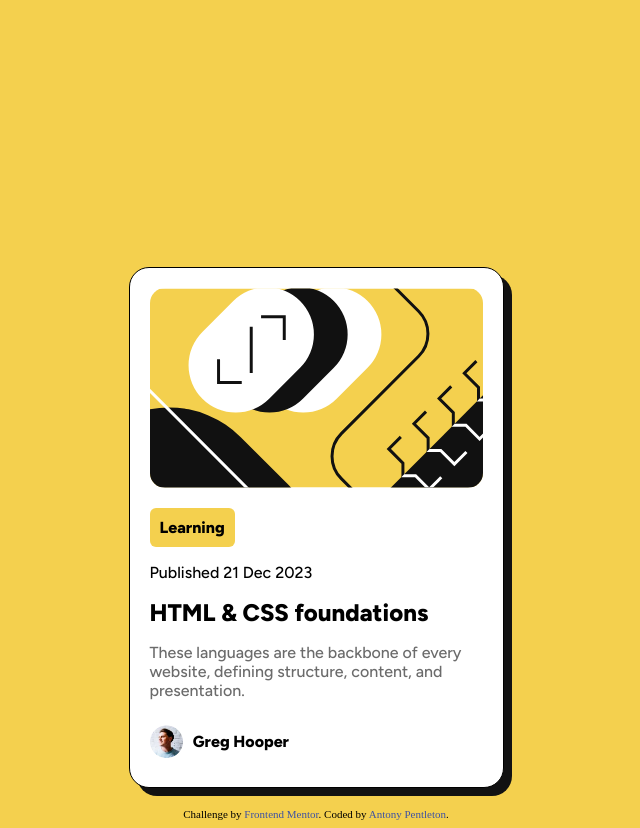
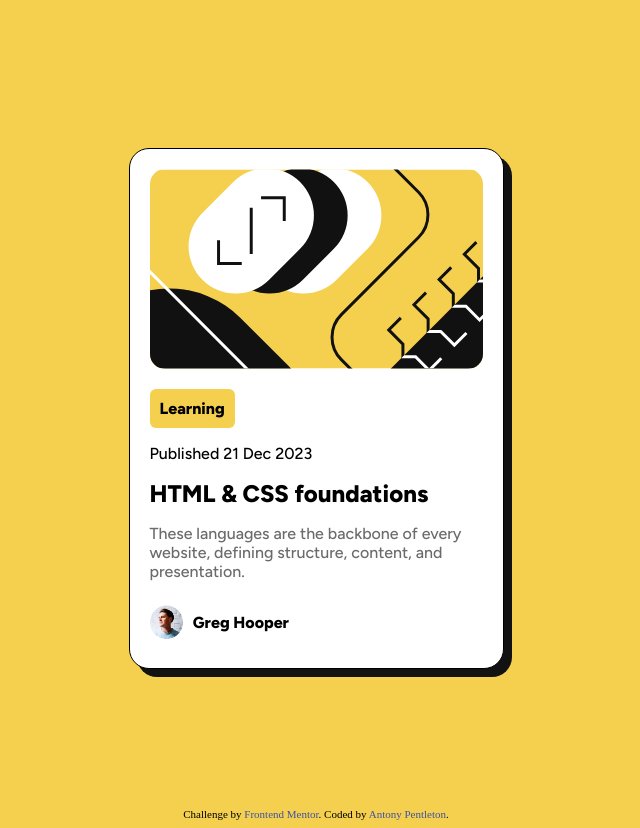
Before and after one commit to aaant23/blog-preview-card-main, a plain HTML site: page index.html in a window 1280 px wide. Shown: the whole page, without its empty margins (324-964 px from the left). Drawn offline with Linux system fonts and the light colour scheme.

Commit message:
fix alignment issue
removed css margin line from card container

```diff
--- a/style.css
+++ b/style.css
@@ -25,7 +25,6 @@ body {
     border: 1px solid black;
     border-radius: 20px;
     box-shadow: 8px 8px 0px hsl(0, 0%, 7%);
-    margin: auto auto 20px;
 }
 
 .blog-img-container img {
```
